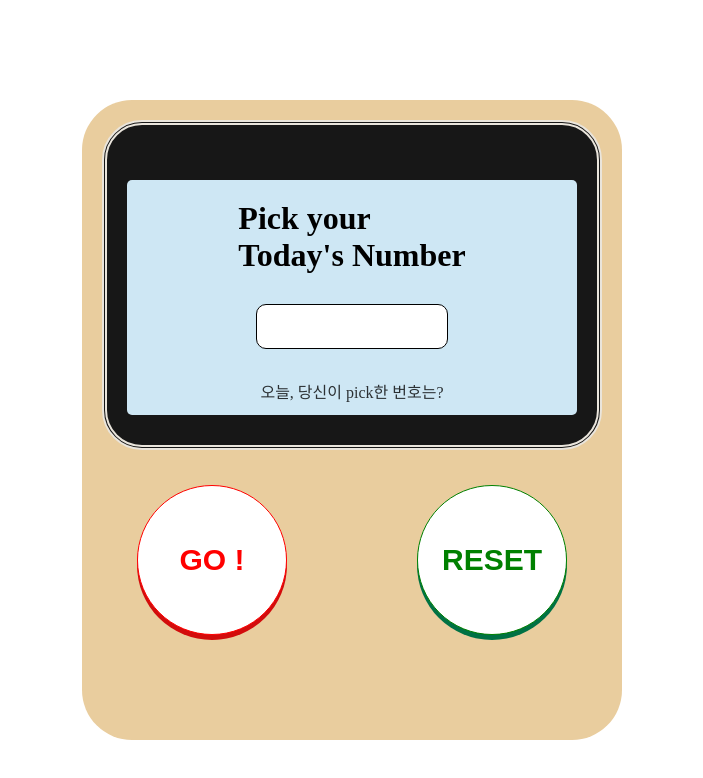
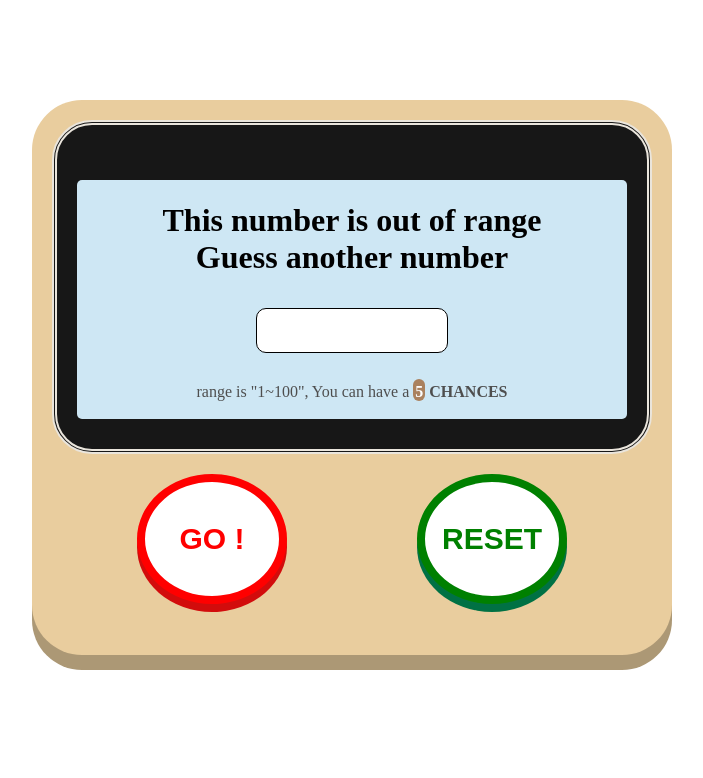
Before and after one commit to JellyBear97/JSprac-UpAndDown-game, a plain HTML site: page index.html in a window 1280 px wide. Both pictures are taken after a click on the button "GO !". Shown: the whole page, without its empty margins (288-991 px from the left). Drawn offline with Linux system fonts and the light colour scheme.

Commit message:
Feat: 랜덤숫자 설정 및 맞추기 + 리셋 기능까지 완료

```diff
--- a/index.html
+++ b/index.html
@@ -11,9 +11,11 @@
     <div class="game_machine">
       <div class="game_monitor_border">
         <div class="game_monitor">
-          <h1>Pick your <br />Today's Number</h1>
-          <input type="number" min="1" max="100" id="userInput" class="user_input" />
-          <p class="blinking">오늘, 당신이 pick한 번호는?</p>
+          <h1 id="main-game-header-area" class="blinking">Guess the <br />random number</h1>
+          <input type="number" min="1" max="100" id="userInput-area" class="user_input" />
+          <p>
+            range is "1~100", You can have a <span class="font-weight-bold"> <span id="chances-area" class="emphasized_letter_effect">5</span> CHANCES </span>
+          </p>
         </div>
       </div>
       <div class="button_container">
--- a/main.js
+++ b/main.js
@@ -7,8 +7,84 @@
 // 기회 5번
 // <동작>
 //   맞추면 -> 버튼 비활성화
-//   기회 없으면 -> 버튼 비활성화
+//   기회 없으면 -> 버튼 비활성드화
 //   기존에 했던 숫자 -> 기회유지, 다른번호 권유
 //   범위 밖의 숫자 -> 기회유지, 외범위 안내
 //   '남은기회', 'UP & DOWN', '맞췄는지', 'reset 안내문구' 보여주기
 //   reset 버튼 클릭시 => '기회, 기존 도전번호 유지'
+
+// reset ->
+// 1. main-game-header에 blinking class 다시 붙이기, Guess the <br />random number이라는 innerHTML붙이기
+// 2. chances-area에 chances 5로 변경
+
+// 맞출 때마다 chances-area에 chances 변경
+
+let userInputArea = document.getElementById('userInput-area');
+let mainGameHeaderArea = document.getElementById('main-game-header-area');
+let chancesArea = document.getElementById('chances-area');
+let goButton = document.getElementById('go-button');
+let resetButton = document.getElementById('reset-button');
+let randomNumber = 0;
+let chances = 5;
+let guideMessage = ``;
+let history = [];
+
+goButton.addEventListener('click', testUserNumber);
+resetButton.addEventListener('click', reset);
+userInputArea.addEventListener('focus', () => {
+  userInputArea.value = '';
+});
+
+// 랜덤번호 제조
+function getRandomNumber() {
+  randomNumber = Math.floor(Math.random() * 100) + 1;
+  console.log('randomNumber', randomNumber);
+}
+getRandomNumber();
+
+function reset() {
+  goButton.disabled = false;
+  guideMessage = `Guess the <br />random number`;
+  mainGameHeaderArea.innerHTML = guideMessage;
+  mainGameHeaderArea.classList.add('blinking');
+  goButton.classList.remove('disabled_button');
+  chances = 5;
+  history = [];
+  userInputArea.value = '';
+  getRandomNumber();
+  chancesArea.textContent = chances;
+}
+
+function testUserNumber() {
+  const userNumber = userInputArea.value;
+  mainGameHeaderArea.classList.remove('blinking');
+  console.log(userNumber);
+  console.log(history);
+  if (userNumber < 1 || userNumber > 100) {
+    guideMessage = `This number is out of range </br>Guess another number`;
+    mainGameHeaderArea.innerHTML = guideMessage;
+    return false;
+  }
+  if (history.includes(userNumber)) {
+    guideMessage = `You've already tried this number </br>Guess another number`;
+    mainGameHeaderArea.innerHTML = guideMessage;
+    return false;
+  }
+
+  chances--;
+  chancesArea.textContent = chances;
+  history.push(userNumber);
+  if (randomNumber > userNumber) {
+    guideMessage = 'Wrong!! "UP" than your number';
+  } else if (randomNumber < userNumber) {
+    guideMessage = 'Wrong!! "DOWN" than your number';
+  } else {
+    guideMessage = 'YOU DID IT!';
+    goButton.disabled = true;
+    goButton.classList.add('disabled_button');
+  }
+  if (chances < 0) {
+    goButton.disabled = true;
+  }
+  mainGameHeaderArea.innerHTML = guideMessage;
+}
--- a/style.css
+++ b/style.css
@@ -4,13 +4,25 @@
   -webkit-appearance: none;
 }
 
+.font-weight-bold {
+  font-weight: bold;
+}
+
+.emphasized_letter_effect {
+  color: rgb(253, 253, 253);
+  background-color: rgb(170, 129, 94);
+  border-radius: 10px;
+  padding: 4px 2px 1px 2px;
+}
+
 .game_machine {
   background-color: rgb(233, 205, 158);
-  max-width: 500px;
+  max-width: 600px;
   margin: 100px auto;
   padding: 20px;
-  height: 600px;
+  height: 515px;
   border-radius: 50px;
+  box-shadow: 0px 15px 0px 0px rgb(172, 152, 117);
 }
 
 .game_monitor_border {
@@ -32,6 +44,7 @@
 
 .game_monitor>p {
   height: 16px;
+  color: #4e4e4e;
 }
 
 .blinking {
@@ -49,8 +62,11 @@
   }
 }
 
-.outer_container>h1 {
+.game_monitor>h1 {
+  display: flex;
+  align-items: center;
   text-align: center;
+  height: 78px;
 }
 
 .user_input {
@@ -67,7 +83,7 @@
 }
 
 .button_container {
-  margin-top: 35px;
+  margin-top: 20px;
   display: flex;
   justify-content: center;
   gap: 130px;
@@ -75,7 +91,7 @@
 
 .core_button {
   width: 150px;
-  height: 150px;
+  height: 130px;
   font-weight: 800;
   font-size: 30px;
   background-color: #fff;
@@ -88,8 +104,8 @@
 
 .go_button {
   color: red;
-  border: 1px solid red;
-  box-shadow: 0px 5px 0px 0px #d20c0c;
+  border: 8px solid red;
+  box-shadow: 0px 8px 0px 0px #d20c0c;
 }
 
 .go_button:hover {
@@ -100,8 +116,8 @@
 
 .reset_button {
   color: green;
-  border: 1px solid green;
-  box-shadow: 0px 5px 0px 0px #007144;
+  border: 8px solid green;
+  box-shadow: 0px 8px 0px 0px #007144;
 }
 
 .reset_button:hover {
@@ -109,3 +125,19 @@
   margin-bottom: 5px;
   box-shadow: 0px 0px 0px 0px #007144;
 }
+
+.disabled_button {
+  display: none;
+}
+
+/* .disabled_button {
+  color: rgb(103, 100, 100);
+  border: 8px solid rgb(103, 100, 100);
+  box-shadow: 0px 8px 0px 0px rgb(72, 72, 72);
+}
+
+.disabled_button:hover {
+  margin-top: 15px;
+  margin-bottom: 5px;
+  box-shadow: 0px 0px 0px 0px rgb(72, 72, 72);
+} */
```
